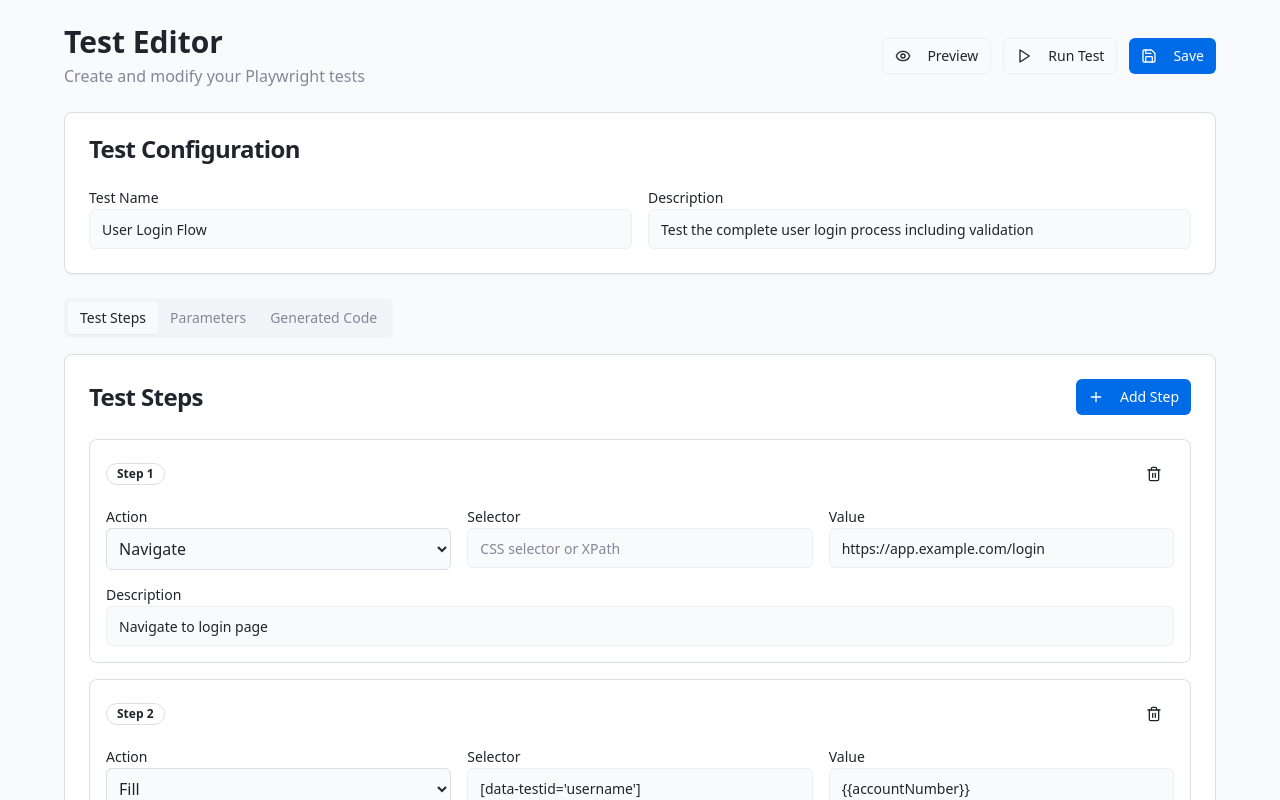
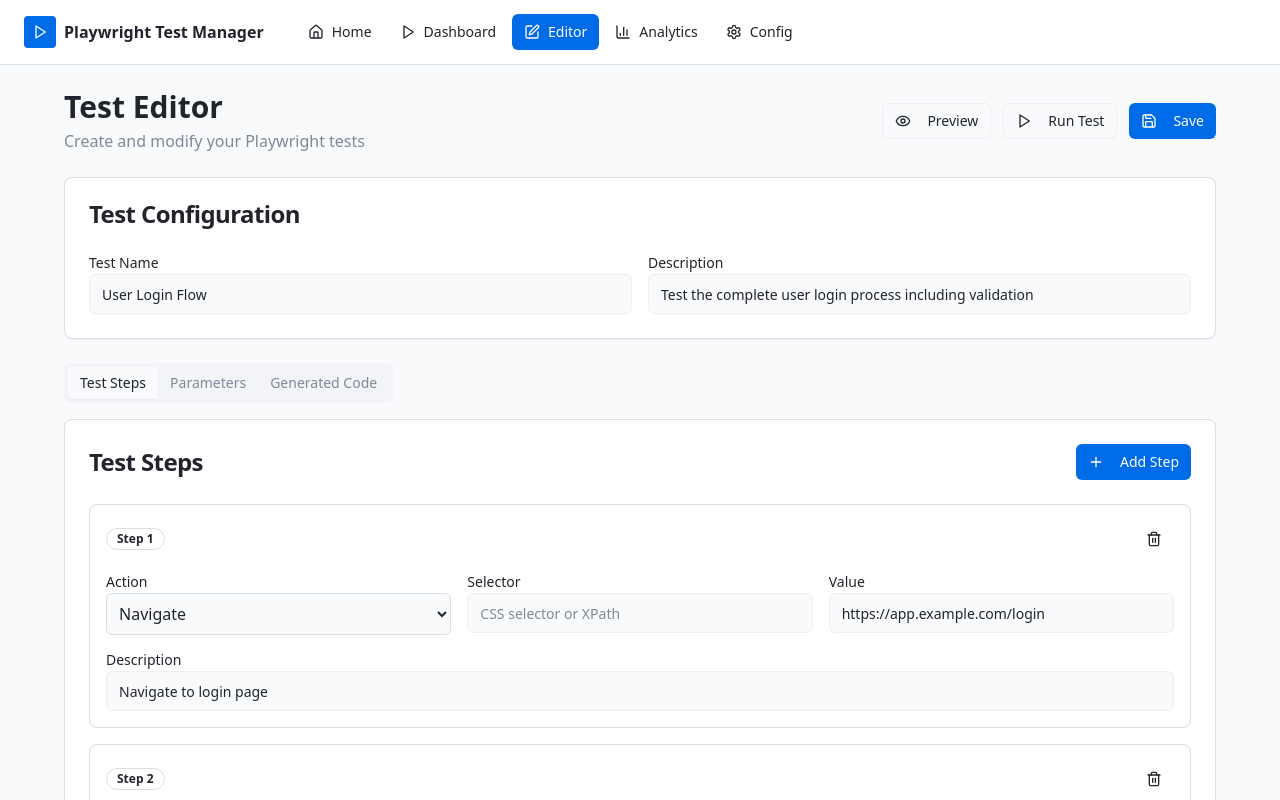
Before and after one commit to brandtz/playwright-scribe, a React (Vite) app: page /editor in a window 1280 px wide. Shown: the top 800 px of the page. Built offline with nearby package versions, Linux system fonts and the light colour scheme.

Commit message:
Add persistent navigation menu
Implement a persistent navigation menu across all pages to allow easy navigation between different sections of the application, including a way to return to the main page from any sub-page.

```diff
--- a/src/App.tsx
+++ b/src/App.tsx
@@ -3,6 +3,7 @@ import { Toaster as Sonner } from "@/components/ui/sonner";
 import { TooltipProvider } from "@/components/ui/tooltip";
 import { QueryClient, QueryClientProvider } from "@tanstack/react-query";
 import { BrowserRouter, Routes, Route } from "react-router-dom";
+import Navigation from "./components/Navigation";
 import Index from "./pages/Index";
 import NotFound from "./pages/NotFound";
 import TestDashboard from "./components/TestDashboard";
@@ -18,6 +19,8 @@ const App = () => (
       <Toaster />
       <Sonner />
       <BrowserRouter>
+        <div className="min-h-screen bg-background">
+          <Navigation />
           <Routes>
             <Route path="/" element={<Index />} />
             <Route path="/dashboard" element={<TestDashboard />} />
@@ -27,6 +30,7 @@ const App = () => (
             {/* ADD ALL CUSTOM ROUTES ABOVE THE CATCH-ALL "*" ROUTE */}
             <Route path="*" element={<NotFound />} />
           </Routes>
+        </div>
       </BrowserRouter>
     </TooltipProvider>
   </QueryClientProvider>
--- /dev/null
+++ b/src/components/Navigation.tsx
@@ -0,0 +1,58 @@
+import { Link, useLocation } from "react-router-dom";
+import { Button } from "@/components/ui/button";
+import { Home, Play, Edit, BarChart3, Settings } from "lucide-react";
+import { cn } from "@/lib/utils";
+
+const Navigation = () => {
+  const location = useLocation();
+
+  const navItems = [
+    { path: "/", label: "Home", icon: Home },
+    { path: "/dashboard", label: "Dashboard", icon: Play },
+    { path: "/editor", label: "Editor", icon: Edit },
+    { path: "/results", label: "Analytics", icon: BarChart3 },
+    { path: "/admin", label: "Config", icon: Settings },
+  ];
+
+  return (
+    <nav className="bg-card border-b border-border">
+      <div className="max-w-7xl mx-auto px-6">
+        <div className="flex items-center justify-between h-16">
+          <div className="flex items-center gap-8">
+            <Link to="/" className="flex items-center gap-2">
+              <div className="w-8 h-8 rounded bg-primary flex items-center justify-center">
+                <Play className="w-4 h-4 text-primary-foreground" />
+              </div>
+              <span className="font-semibold text-foreground">Playwright Test Manager</span>
+            </Link>
+
+            <div className="flex items-center gap-1">
+              {navItems.map((item) => {
+                const isActive = location.pathname === item.path;
+                const Icon = item.icon;
+
+                return (
+                  <Link key={item.path} to={item.path}>
+                    <Button
+                      variant={isActive ? "default" : "ghost"}
+                      size="sm"
+                      className={cn(
+                        "gap-2",
+                        isActive && "bg-primary text-primary-foreground"
+                      )}
+                    >
+                      <Icon className="w-4 h-4" />
+                      {item.label}
+                    </Button>
+                  </Link>
+                );
+              })}
+            </div>
+          </div>
+        </div>
+      </div>
+    </nav>
+  );
+};
+
+export default Navigation;
```
Lines whose indentation alone changed are shown as unchanged.
